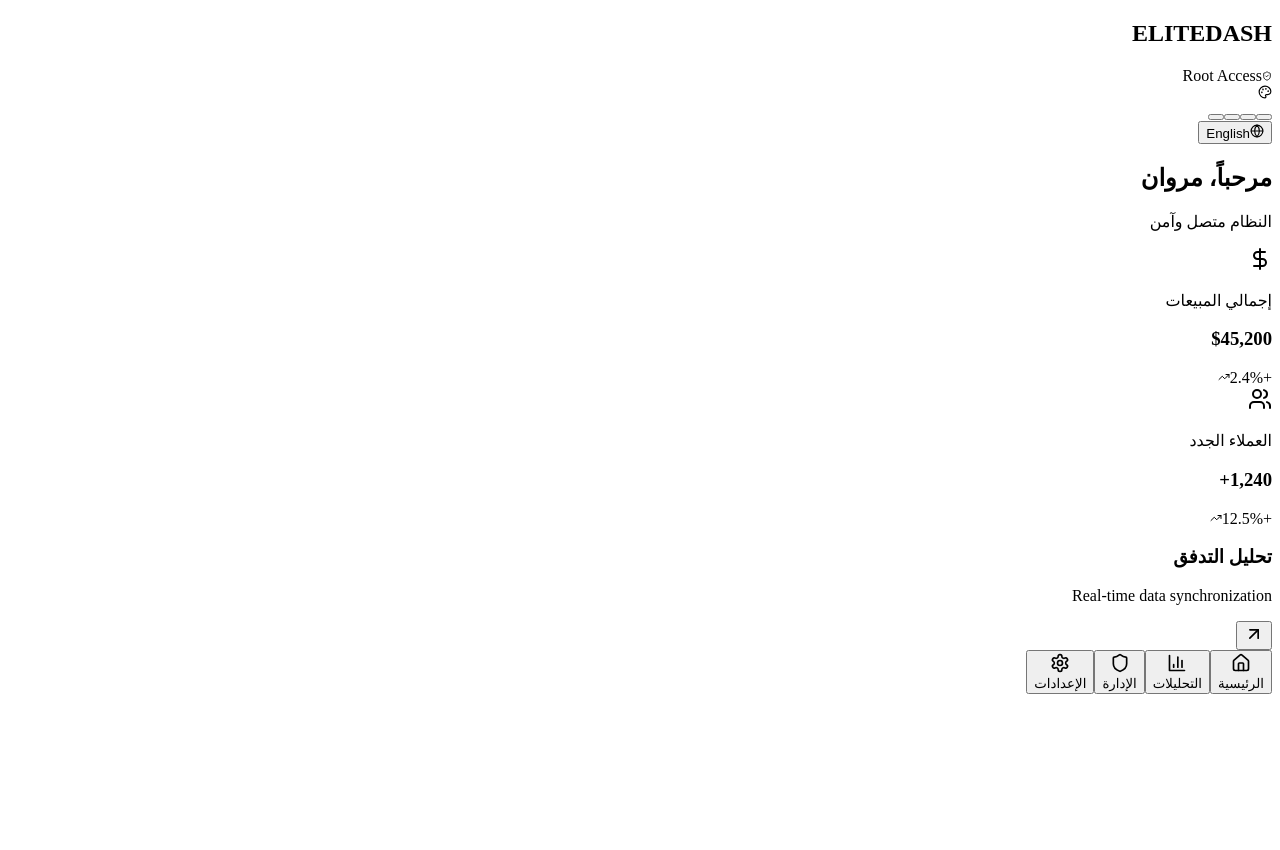
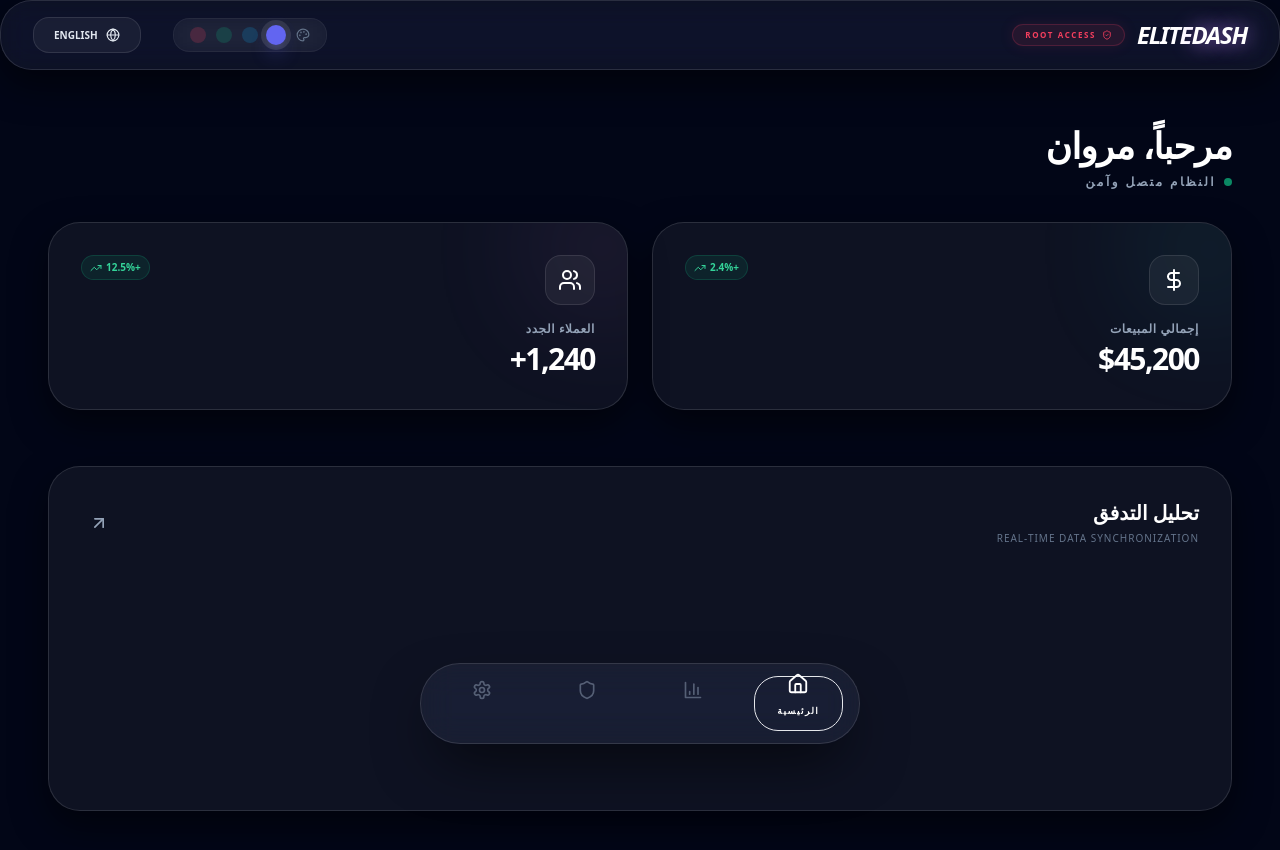
Before and after one commit to marwanalpumu-del/elitedash-modern-dashboard, a React (Vite) app: page / in a window 1280 px wide. Shown: the top 850 px of the page. Before the commit the page ends 800 px from the top, so only its background shows below. Built offline with nearby package versions, Linux system fonts and the light colour scheme.

Commit message:
Update index.css

```diff
--- a/src/index.css
+++ b/src/index.css
@@ -1,138 +1,35 @@
-/**
- * @component ProfileSettings
- * @version 1.2.0
- * @author Marwan & EliteDash UI
- * @description Advanced security & identity node configuration.
- */
+@tailwind base;
+@tailwind components;
+@tailwind utilities;
 
-import React, { useState } from 'react';
-import { motion, AnimatePresence } from 'framer-motion';
-import { User, Shield, Key, Mail, Camera, CheckCircle, Smartphone } from 'lucide-react';
+@layer base {
+  body {
+    background: radial-gradient(circle at top, #1a1c2e 0%, #020617 100%) no-repeat fixed;
+    @apply text-white antialiased;
+    margin: 0;
+  }
+}
 
-export default function ProfileSettings({ lang = 'ar' }) {
-  const isAr = lang === 'ar';
-  const [isSaving, setIsSaving] = useState(false);
-  const [showSuccess, setShowSuccess] = useState(false);
+@layer components {
+  .glass-panel {
+    background: rgba(255, 255, 255, 0.05) !important;
+    backdrop-filter: blur(16px) saturate(150%);
+    border: 1px solid rgba(255, 255, 255, 0.12) !important;
+    box-shadow: 0 15px 35px rgba(0, 0, 0, 0.5);
+    @apply rounded-[2rem] p-6 mb-6 overflow-hidden;
+  }
 
-  const handleSave = () => {
-    setIsSaving(true);
-    setTimeout(() => {
-      setIsSaving(false);
-      setShowSuccess(true);
-      setTimeout(() => setShowSuccess(false), 3000);
-    }, 1500);
-  };
+  .text-glow {
+    text-shadow: 0 0 20px rgba(192, 132, 252, 0.8);
+    @apply text-white font-black;
+  }
 
-  return (
-    <div className="max-w-4xl mx-auto space-y-8 animate-reveal pb-10 px-2">
+  .animate-reveal {
+    animation: reveal 0.8s ease-out forwards;
+  }
 
-      {/* 1. SUCCESS NOTIFICATION */}
-      <AnimatePresence>
-        {showSuccess && (
-          <motion.div
-            initial={{ opacity: 0, y: -40, x: '-50%' }}
-            animate={{ opacity: 1, y: 0, x: '-50%' }}
-            exit={{ opacity: 0, y: -40, x: '-50%' }}
-            className="fixed top-10 left-1/2 z-[100] bg-emerald-500 text-white px-8 py-4 rounded-2xl shadow-[0_20px_50px_rgba(16,185,129,0.4)] flex items-center gap-4 font-black uppercase text-[10px] tracking-widest border border-emerald-400/20"
-          >
-            <CheckCircle size={20} />
-            {isAr ? 'تم تحديث البروتوكولات بنجاح' : 'Security Protocols Synced'}
-          </motion.div>
-        )}
-      </AnimatePresence>
-
-      {/* 2. PROFILE HEADER */}
-      <div className="glass-panel p-8 md:p-10 rounded-[3rem] flex flex-col md:flex-row items-center gap-8 relative overflow-hidden group">
-        <div className="relative">
-          <div className="w-32 h-32 rounded-full bg-gradient-to-tr from-primary to-accent p-1 shadow-2xl group-hover:rotate-12 transition-transform duration-700">
-             <div className="w-full h-full rounded-full bg-[#020617] flex items-center justify-center overflow-hidden border-4 border-[#020617]">
-                <User size={60} className="text-primary opacity-40 group-hover:scale-110 transition-transform" />
-             </div>
-          </div>
-          <button className="absolute bottom-1 right-1 p-3 bg-primary text-white rounded-2xl shadow-xl hover:scale-110 active:scale-90 transition-all border border-white/20">
-            <Camera size={16} />
-          </button>
-        </div>
-
-        <div className="text-center md:text-right flex-1">
-          <h2 className="text-3xl font-black text-white uppercase tracking-tighter text-glow">
-            {isAr ? 'مروان المبرمج' : 'Marwan Developer'}
-          </h2>
-          <div className="flex items-center justify-center md:justify-start gap-2 mt-2">
-            <span className="w-2 h-2 rounded-full bg-emerald-500 animate-pulse" />
-            <p className="text-[10px] text-slate-500 font-black uppercase tracking-[0.2em]">
-               System Rank: <span className="text-primary">Root Administrator</span>
-            </p>
-          </div>
-        </div>
-      </div>
-
-      <div className="grid grid-cols-1 md:grid-cols-2 gap-8">
-        {/* 3. IDENTITY NODE */}
-        <section className="glass-panel p-8 rounded-[2.5rem] space-y-6 card-interactive">
-          <h3 className="text-[10px] font-black text-slate-400 uppercase tracking-[0.3em] flex items-center gap-3">
-            <Shield size={16} className="text-primary" />
-            {isAr ? 'معلومات الهوية' : 'Identity Node'}
-          </h3>
-
-          <div className="space-y-4">
-            <div className="space-y-2 group">
-              <label className="text-[9px] font-black text-slate-600 uppercase tracking-widest px-2">{isAr ? 'البريد الإلكتروني' : 'Auth Email'}</label>
-              <div className="relative">
-                <Mail className={`absolute ${isAr ? 'right-4' : 'left-4'} top-1/2 -translate-y-1/2 text-slate-600 group-focus-within:text-primary transition-colors`} size={16} />
-                <input
-                  type="email"
-                  defaultValue="admin@elitedash.com"
-                  className={`w-full bg-[#020617]/50 border border-white/5 rounded-2xl py-4 ${isAr ? 'pr-12 pl-4 text-right' : 'pl-12 pr-4 text-left'} text-xs text-white focus:border-primary/50 outline-none transition-all`}
-                />
-              </div>
-            </div>
-          </div>
-        </section>
-
-        {/* 4. SECURITY NODE */}
-        <section className="glass-panel p-8 rounded-[2.5rem] space-y-6 card-interactive">
-          <h3 className="text-[10px] font-black text-slate-400 uppercase tracking-[0.3em] flex items-center gap-3">
-            <Key size={16} className="text-accent" />
-            {isAr ? 'تشفير المفتاح' : 'Key Encryption'}
-          </h3>
-
-          <div className="space-y-4">
-            <div className="relative group">
-              <input
-                type="password"
-                placeholder="••••••••"
-                className={`w-full bg-[#020617]/50 border border-white/5 rounded-2xl py-4 px-6 text-xs text-white focus:border-accent/50 outline-none transition-all ${isAr ? 'text-right' : 'text-left'}`}
-              />
-            </div>
-            <div className="space-y-2">
-               <div className="h-1.5 w-full bg-white/5 rounded-full overflow-hidden p-[1px]">
-                 <motion.div initial={{ width: 0 }} animate={{ width: '70%' }} className="h-full bg-accent shadow-[0_0_10px_hsla(var(--accent),0.5)] rounded-full" />
-               </div>
-               <p className="text-[8px] text-slate-600 font-black uppercase tracking-widest text-center">Entropy Strength: <span className="text-accent">High</span></p>
-            </div>
-          </div>
-        </section>
-      </div>
-
-      {/* 5. GLOBAL SYNC ACTION */}
-      <button
-        onClick={handleSave}
-        disabled={isSaving}
-        className="w-full py-6 bg-primary hover:brightness-110 disabled:bg-slate-800 text-white font-black uppercase text-[11px] tracking-[0.4em] rounded-3xl shadow-2xl transition-all active:scale-[0.98] flex items-center justify-center gap-4 relative overflow-hidden group"
-      >
-        <span className="relative z-10 flex items-center gap-3">
-          {isSaving ? (
-            <div className="w-5 h-5 border-2 border-white/20 border-t-white rounded-full animate-spin" />
-          ) : (
-            <>
-              {isAr ? 'مزامنة كافة البروتوكولات' : 'Sync All Protocols'}
-              <CheckCircle size={18} className="group-hover:scale-125 transition-transform" />
-            </>
-          )}
-        </span>
-        <div className="absolute inset-0 bg-gradient-to-r from-transparent via-white/5 to-transparent -translate-x-full group-hover:animate-shimmer" />
-      </button>
-    </div>
-  );
+  @keyframes reveal {
+    from { opacity: 0; transform: translateY(20px); }
+    to { opacity: 1; transform: translateY(0); }
+  }
 }
```
